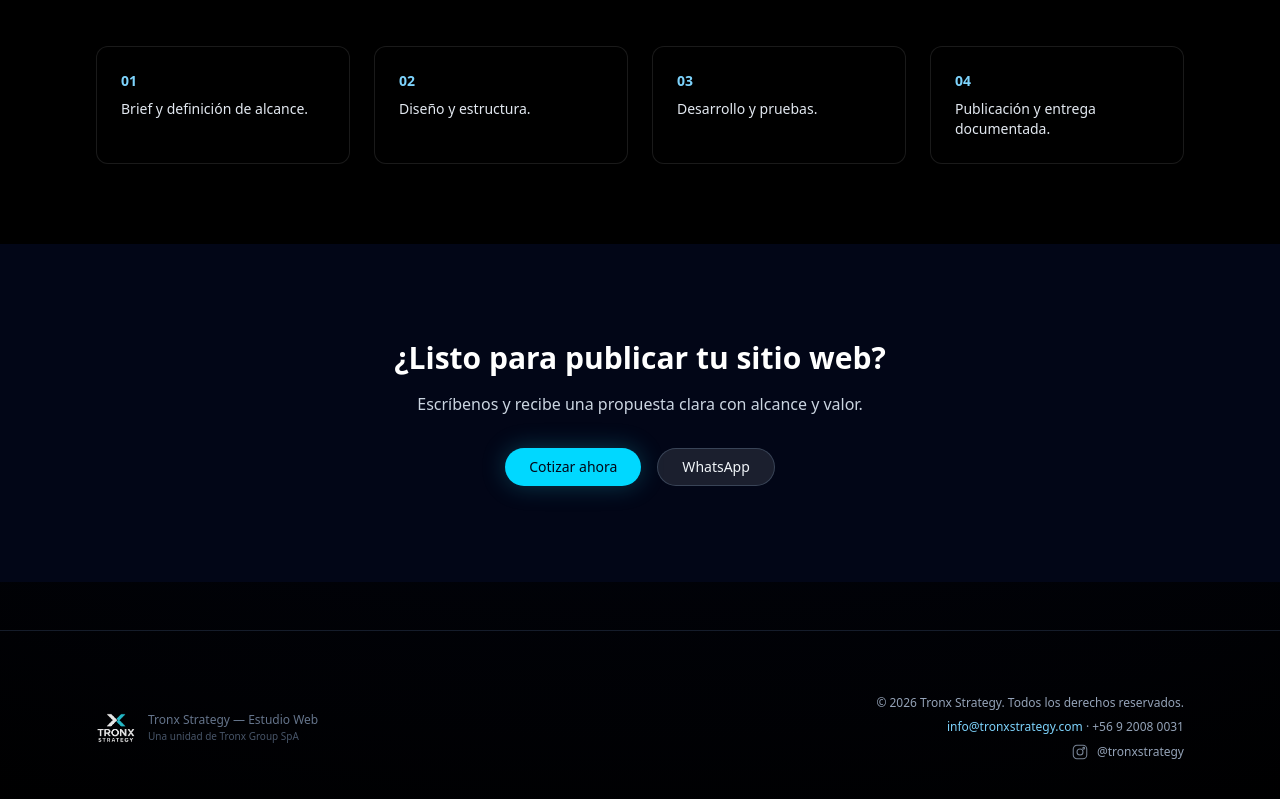
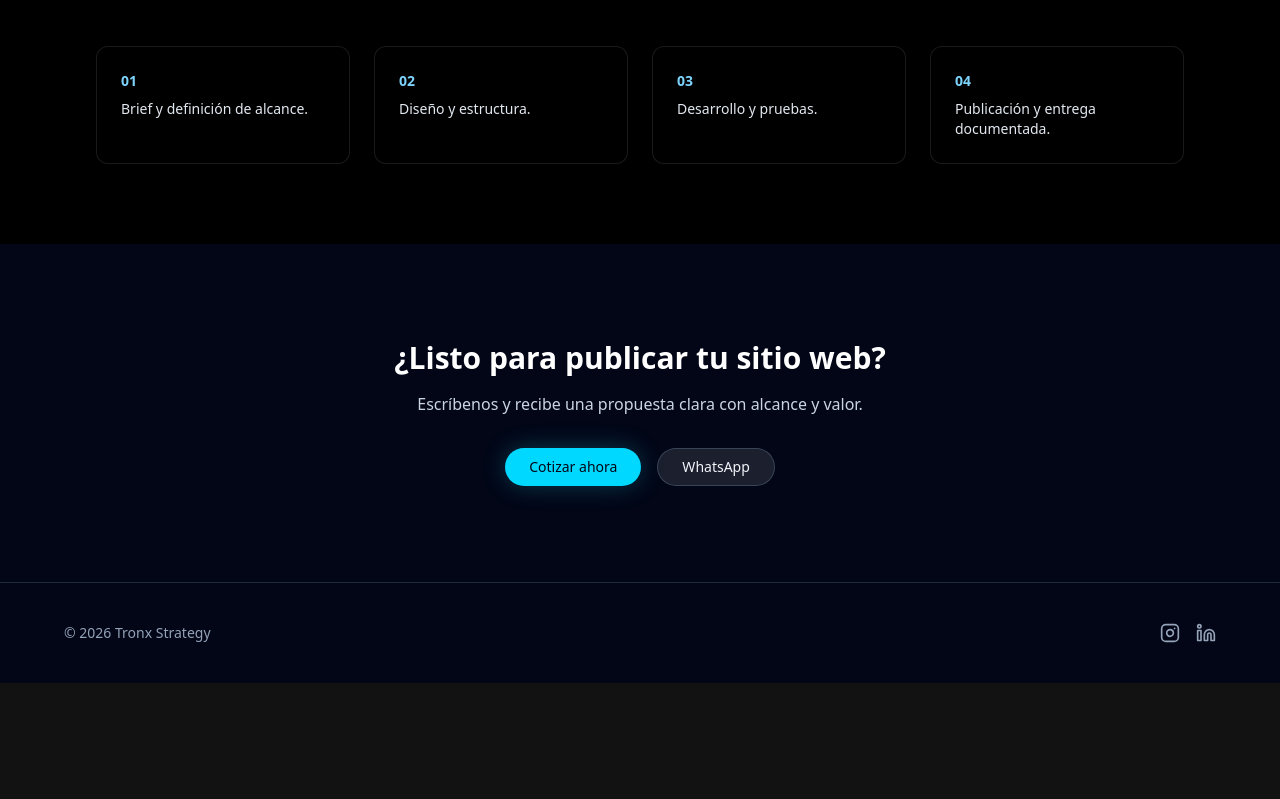
Before and after one commit to TronxGroup/Tronx-Strategy, a Next.js app: page / in a window 1280 px wide. Shown: the part 1344-2143 px from the top of the page. After the commit the page ends 2027 px from the top, so only its background shows below. Built offline with nearby package versions, Linux system fonts and the light colour scheme.

Commit message:
Update footer.tsx

```diff
--- a/components/site/footer.tsx
+++ b/components/site/footer.tsx
@@ -1,73 +1,35 @@
-"use client";
+import { Instagram, Linkedin } from "lucide-react";
 
-import Image from "next/image";
+type FooterProps = {
+  instagram?: string;
+  linkedin?: string;
+};
 
-export default function Footer() {
-  const currentYear = new Date().getFullYear();
+export default function Footer({
+  instagram,
+  linkedin,
+}: FooterProps) {
+  return (
+    <footer className="border-t border-slate-800 bg-slate-950 p-10">
+      <div className="max-w-6xl mx-auto flex justify-between items-center">
 
-  return (
-    <footer className="border-t border-slate-800/70 mt-12">
-      <div className="section py-10 flex flex-col sm:flex-row items-center justify-between gap-6 text-slate-400 text-xs">
-        {/* LOGO + SUBMARCA */}
-        <div className="flex items-center gap-3">
-          <div className="relative h-10 w-10">
-            <Image
-              src="/logo_Tronx_Stretegy.png"
-              alt="Tronx Strategy Logo"
-              fill
-              sizes="40px"
-              className="object-contain opacity-90"
-            />
-          </div>
-          <div>
-            <p className="text-slate-500">Tronx Strategy — Estudio Web</p>
-            <p className="text-[10px] text-slate-600">
-              Una unidad de Tronx Group SpA
-            </p>
-          </div>
+        <div className="text-sm text-slate-400">
+          © {new Date().getFullYear()} Tronx Strategy
         </div>
 
-        {/* INFO + INSTAGRAM */}
-        <div className="text-center sm:text-right space-y-2">
-          <p>
-            © {currentYear} Tronx Strategy. Todos los derechos reservados.
-          </p>
-          <p>
-            <a
-              href="mailto:info@tronxstrategy.com"
-              className="text-sky-300 hover:text-sky-200"
-            >
-              info@tronxstrategy.com
-            </a>{" "}
-            · +56 9 2008 0031
-          </p>
+        <div className="flex gap-4">
+          {instagram && (
+            <a href={instagram} target="_blank" rel="noopener noreferrer">
+              <Instagram className="w-5 h-5 text-slate-400 hover:text-white" />
+            </a>
+          )}
+          {linkedin && (
+            <a href={linkedin} target="_blank" rel="noopener noreferrer">
+              <Linkedin className="w-5 h-5 text-slate-400 hover:text-white" />
+            </a>
+          )}
+        </div>
 
-          <div className="flex sm:justify-end justify-center mt-1">
-            <a
-              href="https://www.instagram.com/tronxstrategy"
-              target="_blank"
-              rel="noreferrer"
-              className="inline-flex items-center gap-2 text-slate-400 hover:text-sky-300 transition-colors"
-            >
-              {/* Ícono Instagram (SVG simple) */}
-              <svg
-                xmlns="http://www.w3.org/2000/svg"
-                width="18"
-                height="18"
-                fill="none"
-                viewBox="0 0 24 24"
-                strokeWidth="1.4"
-                stroke="currentColor"
-                className="opacity-80"
-              >
-                <rect x="3" y="3" width="18" height="18" rx="5" ry="5" />
-                <circle cx="12" cy="12" r="4" />
-                <circle cx="17" cy="7" r="1.2" />
-              </svg>
-              <span>@tronxstrategy</span>
-            </a>
-          </div>
-        </div>
       </div>
     </footer>
   );
```
